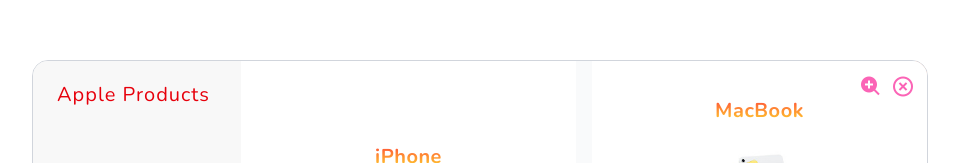
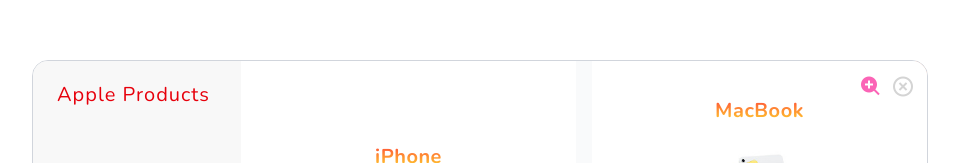
Before and after one commit to DorKatzir/Apple-Products-Store, a React (Vite) app: page / in a window 1280 px wide. Shown: the top 163 px of the page, without its empty margins (160-1119 px from the left). Built offline with nearby package versions, Linux system fonts and the light colour scheme.

Commit message:
Controls Implementing the Reset Button

```diff
--- a/src/App.jsx
+++ b/src/App.jsx
@@ -23,12 +23,16 @@
     setActivePage(pageIndex)
   }
 
+  function resetPage(){
+    setActivePage(0)
+  }
+
   return (
     <div className='w-full h-screen grid place-items-center'>
       <div className={`flex ${frameZoom && 'min-w-[97vw] min-h-[97vh]'} w-[70vw] h-[85vh] min-w-[70vw] min-h-[85vh] max-w-[90vw] max-h-[90vh] border border-gray-300 rounded-2xl resize overflow-auto relative transition-all duration-100`}>
 
         <Navbar handleNavClick={handleNavClick} activePage={activePage} />
-        <Controls toggleZoom={toggleZoom} frameZoom={frameZoom} />
+        <Controls toggleZoom={toggleZoom} frameZoom={frameZoom} resetPage={resetPage} activePage={activePage} />
         <div className='flex-grow'>
           <PageTransition activePage={activePage}>
             <Home onNavigate={handleNavClick} />
--- a/src/components/Controls.jsx
+++ b/src/components/Controls.jsx
@@ -1,12 +1,12 @@
 import React from 'react'
 
-function Controls({ toggleZoom, frameZoom }) {
+function Controls({ toggleZoom, frameZoom, resetPage, activePage }) {
   return (
     <div className='absolute top-3 right-3 space-x-2 z-10'>
         <button onClick={toggleZoom} className='text-2xl text-pink-400 cursor-pointer'>
             <i className={ frameZoom ? 'bx bxs-zoom-out' : 'bx bxs-zoom-in'}></i>
         </button>
-        <button className='text-2xl text-pink-400'>
+        <button onClick={ resetPage } className={`text-2xl ${activePage !== 0 ? 'text-red-400 cursor-pointer' : 'text-neutral-300 cursor-not-allowed'}`}>
             <i className='bx bx-x-circle'></i>
         </button>
     </div>
```
